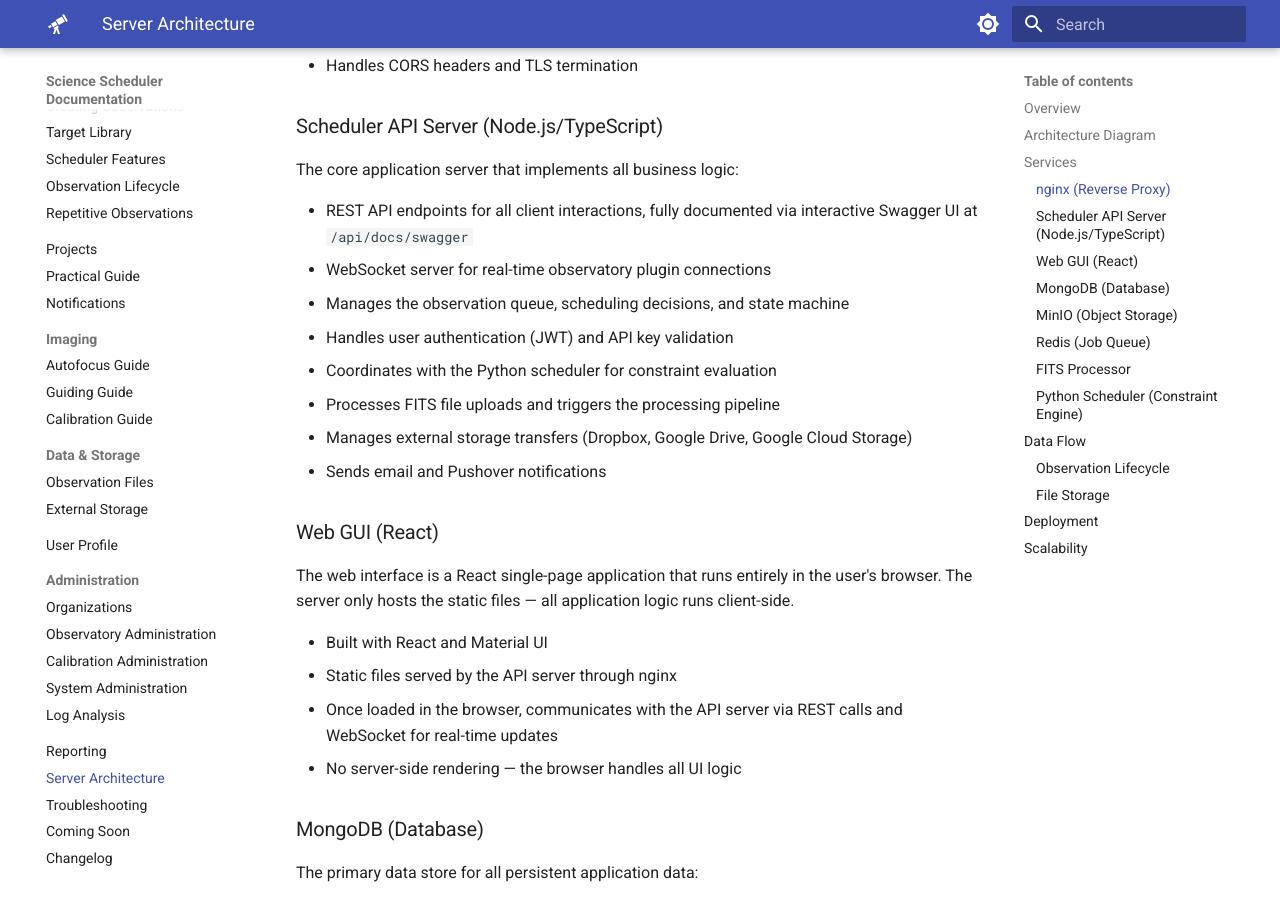
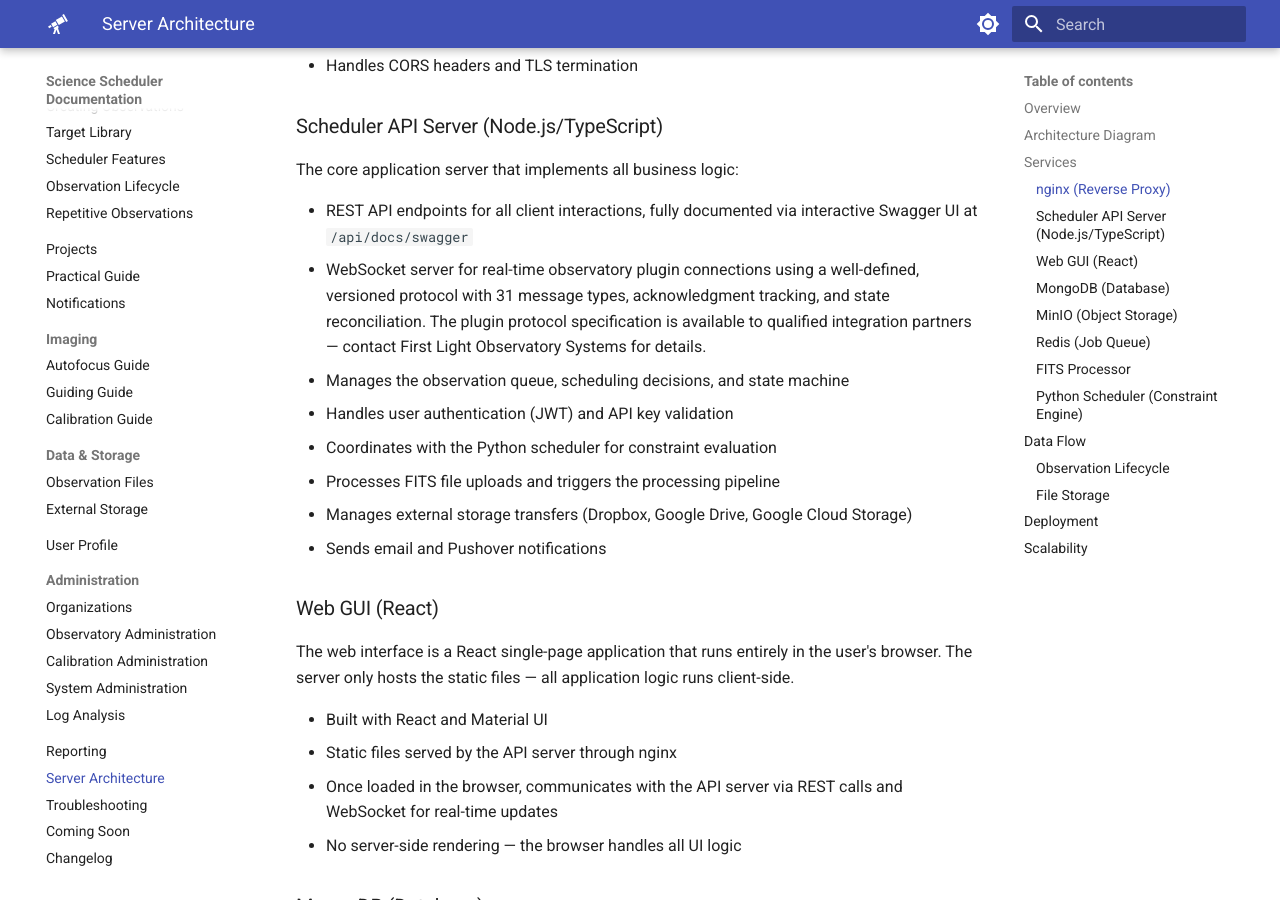
Before and after one commit to First-Light-Systems/nina-scheduler-docs, an MkDocs documentation site: the page built from docs/SERVER_ARCHITECTURE.md, in a window 1280 px wide and 900 px high, scrolled down 1441 px. Built offline with MkDocs 1.6.1 and Material for MkDocs 9.7.7, drawn with Linux system fonts in a browser that asks for light colours.

Commit message:
Add notes about proprietary plugin protocol specification
Both overview and server architecture pages now mention the WebSocket
plugin protocol is well-defined (31 message types, versioned, with ACK
tracking) and available to qualified integration partners.

Co-Authored-By: Claude Opus 4.6 (1M context) <noreply@anthropic.com>

```diff
--- a/docs/SERVER_ARCHITECTURE.md
+++ b/docs/SERVER_ARCHITECTURE.md
@@ -64,7 +64,7 @@ The entry point for all external traffic. nginx is a pure reverse proxy — it r
 The core application server that implements all business logic:
 
 - REST API endpoints for all client interactions, fully documented via interactive Swagger UI at `/api/docs/swagger`
-- WebSocket server for real-time observatory plugin connections
+- WebSocket server for real-time observatory plugin connections using a well-defined, versioned protocol with 31 message types, acknowledgment tracking, and state reconciliation. The plugin protocol specification is available to qualified integration partners — contact First Light Observatory Systems for details.
 - Manages the observation queue, scheduling decisions, and state machine
 - Handles user authentication (JWT) and API key validation
 - Coordinates with the Python scheduler for constraint evaluation
```
Also changed, not shown: docs/OVERVIEW.md (+2 -0 lines).
